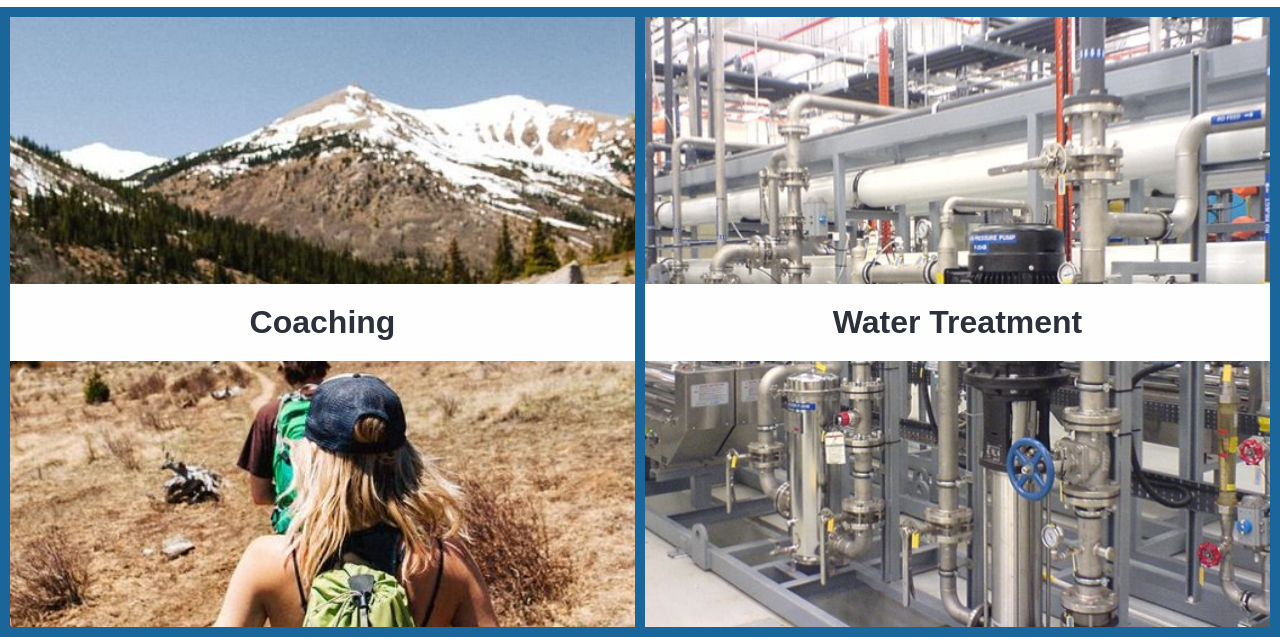
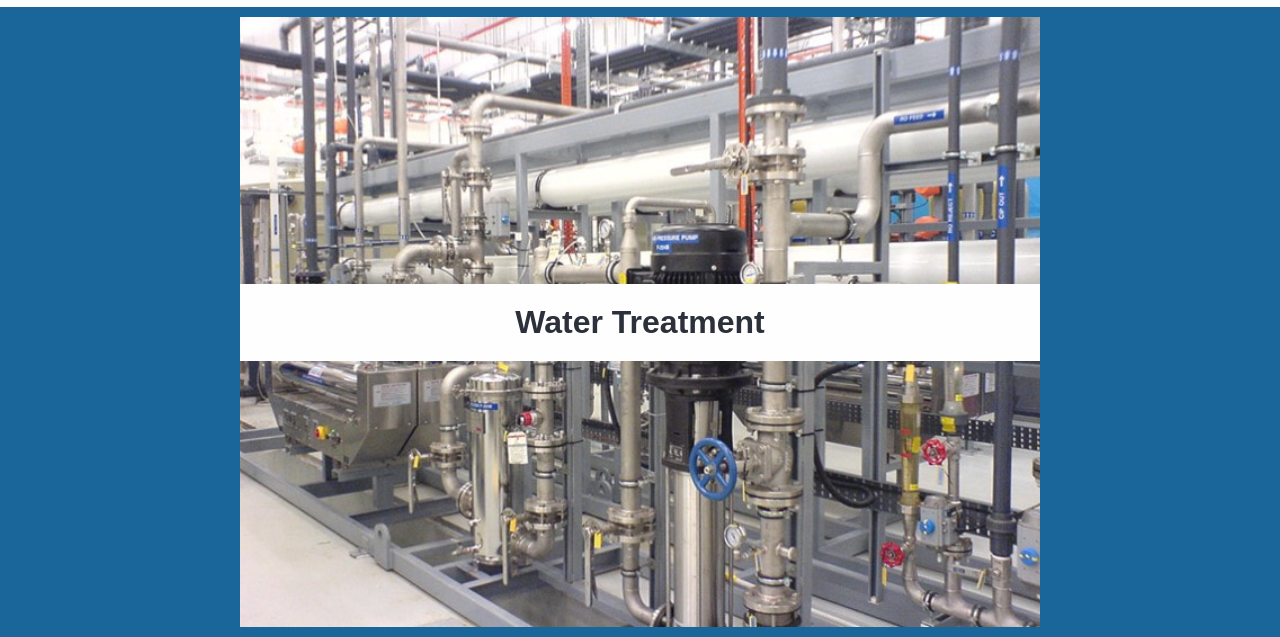
Before and after one commit to jsrn/backontrack.com.sg, a plain HTML site: page index.html in a window 1280 px wide. Shown: the part 163-800 px from the top of the page. Drawn offline with Linux system fonts and the light colour scheme.

Commit message:
remove coaching link

```diff
--- a/index.html
+++ b/index.html
@@ -14,12 +14,6 @@
     </header>
     <section class="main">
         <div class="site-panel">
-            <a href="https://coaching.backontrack.com.sg">
-                <h2>Coaching</h2>
-                <img src="img/mountain-trek.jpeg" alt="">
-            </a>
-        </div>
-        <div class="site-panel">
             <a href="https://solutions.backontrack.com.sg">
                 <h2>Water Treatment</h2>
                 <img src="img/fluid-system.jpg" alt="">
--- a/main.css
+++ b/main.css
@@ -8,11 +8,12 @@ body {
     margin: 0; padding: 0;
     font-family: sans-serif;
     color: var(--dark);
-    background: var(--light);
+    background: #1a659a;
 }
 
 header {
-    margin: 10px;
+    background: var(--light);
+    padding: 10px;
     height: 150px;
     display: flex;
     flex-direction: row;
@@ -28,9 +29,7 @@ header img {
 .main {
     padding: 10px;
     background: #1a659a;
-    display: grid;
-    grid-gap: 10px;
-    grid-template-columns: repeat(2, 1fr);
+    margin: 0 auto;
 }
 
 
@@ -56,6 +55,12 @@ header img {
     text-decoration: none;
     height: calc(100vh - 190px);
     max-height: calc(100vh - 190px);
+}
+
+.site-panel {
+    width: 800px;
+    max-width: 100%;
+    margin: 0 auto;
 }
 
 .site-panel a {
```
